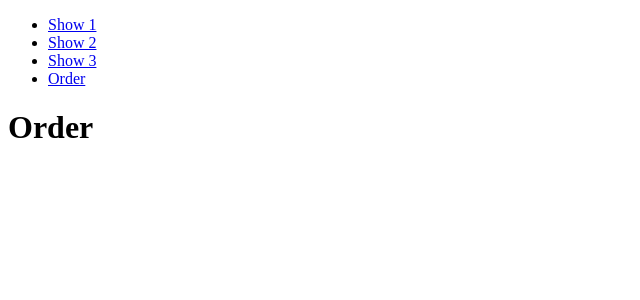
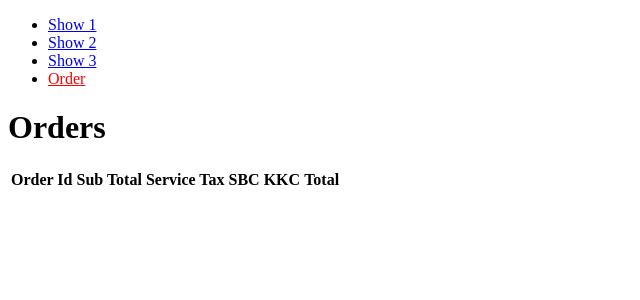
Before and after one commit to chetanbuddh95/movie-ticket, a React (Create React App) app: page /order in a window 1280 px wide. Shown: the top 300 px of the page, without its empty margins (0-640 px from the left). Built offline with nearby package versions, Linux system fonts and the light colour scheme.

Commit message:
code modification and added orders table

```diff
--- /dev/null
+++ b/src/actions/index.js
@@ -0,0 +1,14 @@
+let orderId = 0;
+
+export const selecteSeat = (payload) => ({
+    type: 'SELECT_SEAT',
+    payload
+});
+
+export const bookTickets = (opts) => ({
+    type: 'BOOK_TICKETS',
+    payload: {
+        ...opts,
+        id: orderId++,
+    }
+});
--- a/src/components/App.js
+++ b/src/components/App.js
@@ -10,32 +10,20 @@ import {
 import './App.css';
 
 class App extends React.Component {
-    constructor(props) {
-        super(props);
 
-        this.state = {
-            selectedShow: 'show1'
-        }
-    }
-
-    bookseat = ({show, seatNumber, seatType}) => {
-        const { showId } = show
+    selectSeat = ({show, seatNumber, seatType}) => {
+        const { showId } = show;
         this.props.selectSeat({showId, seatNumber, seatType});
     }
 
-    booktickets = () => {
-        this.props.booktickets({
-            showId: this.state.selectedShow,
-            tickets: this.props.selectedSeats[this.state.selectedShow]
+    bookTickets = (showId) => {
+        this.props.bookTickets({
+            showId,
+            tickets: this.props.selectedSeats[showId]
         });
     }
 
-    change = (event) => {
-        this.setState({selectedShow: event.target.value});
-    }
-
     render() {
-        const show = this.props.shows['show1'];
         /**
          * Separate component
          * use constuructor
@@ -49,63 +37,17 @@ class App extends React.Component {
               <div>
                 <Switch>
                     <Route path="/order">
-                        <Order />
+                        <Order orders={this.props.orders}/>
                     </Route>
                     {Object.entries(this.props.shows).map(([key, value]) =>
                         <Route key={key} path={`/${key}`}>
-                            <Show key={key} show={value} bookseat={this.bookseat} booktickets={this.booktickets}/>
+                            <Show key={key} show={value} selectSeat={this.selectSeat} bookTickets={this.bookTickets}/>
                         </Route>
                     )}
                 </Switch>
               </div>
             </div>
           </Router>
-
-            // <div className='container'>
-            //     <select  onChange={this.change} value={this.state.selectedShow}>
-            //         <option value='show1'>
-            //             show 1
-            //         </option>
-            //         <option value='show2'>
-            //             show 2
-            //         </option>
-            //         <option value='show3'>
-            //             show 3
-            //         </option>
-            //     </select>
-            //     <div className='inner'>
-            //         <h4>Selected Show: {this.state.selectedShow}</h4>
-            //         {show &&
-            //             <div className="seat-container">
-            //                 { Object.entries(show.seats).map(([key, values]) => {
-            //                     return (
-            //                         <div>
-            //                             { values.map((seatNumber) => {
-            //                                 const selectedSeat = show.seatSelected.includes(seatNumber)? 'selected-seat' : '';
-            //                                     return (
-            //                                         <span
-            //                                             key={seatNumber}
-            //                                             className={`seat ${selectedSeat} ${seatNumber == null ? 'v-hideen' : ''}`}
-            //                                             onClick={() => this.bookseat({show, seatNumber, seatType: key})}
-            //                                         >{`${seatNumber}`}</span>
-            //                                     )
-            //                                 })
-            //                             }
-            //                         </div>
-            //                     )
-            //                 })}
-            //               <div>
-            //                   <button onClick={this.booktickets}>
-            //                       Book tickets
-            //                   </button>
-            //               </div>
-            //             </div>
-            //         }
-            //     </div>
-            //     <div>
-
-            //     </div>
-            // </div>
         )
     }
 }
--- a/src/components/Header.js
+++ b/src/components/Header.js
@@ -1,6 +1,4 @@
-import {
-    Link,
-} from "react-router-dom";
+import { NavLink } from "react-router-dom";
 
 function Header ({shows}) {
     return (
@@ -8,13 +6,12 @@ function Header ({shows}) {
           <ul>
             {Object.entries(shows).map(([key, value]) =>
                 <li key={key}>
-                <Link key={key} to={`/${key}`} activeClassName="active">{value.displayName}</Link>
+                  <NavLink key={key} to={`/${key}`} activeClassName="active">{value.displayName}</NavLink>
                 </li>
               )
             }
-
             <li>
-            <Link to="/order" activeClassName="active">Order</Link>
+              <NavLink to="/order" activeClassName="active">Order</NavLink>
             </li>
           </ul>
       </nav>
--- a/src/components/Order.js
+++ b/src/components/Order.js
@@ -1,6 +1,28 @@
-function Order() {
+function Order({orders}) {
     return (
-        <h1>Order</h1>
+        <>
+            <h1>Orders</h1>
+            <table>
+                <tr>
+                    <th>Order Id</th>
+                    <th>Sub Total</th>
+                    <th>Service Tax</th>
+                    <th>SBC</th>
+                    <th>KKC</th>
+                    <th>Total</th>
+                </tr>
+                {orders.map((order) =>
+                    <tr>
+                        <td>{order.id}</td>
+                        <td>{order.subTotal}</td>
+                        <td>{order.serviceTax}</td>
+                        <td>{order.SBC}</td>
+                        <td>{order.KKC}</td>
+                        <td>{order.total}</td>
+                    </tr>
+                )}
+            </table>
+        </>
     );
 }
 
--- a/src/components/Show.js
+++ b/src/components/Show.js
@@ -1,17 +1,18 @@
 function Show(props) {
-    const { show, bookseat, booktickets } = props;
+    const { show, selectSeat, bookTickets } = props;
+
     return (
         <div className="seat-container">
             { Object.entries(show.seats).map(([key, values]) => {
                 return (
-                    <div>
+                    <div key={key}>
                         { values.map((seatNumber) => {
                             const selectedSeat = show.seatSelected.includes(seatNumber)? 'selected-seat' : '';
                                 return (
                                     <span
                                         key={seatNumber}
                                         className={`seat ${selectedSeat} ${seatNumber == null ? 'v-hideen' : ''}`}
-                                        onClick={() => bookseat({show, seatNumber, seatType: key})}
+                                        onClick={() => selectSeat({show, seatNumber, seatType: key})}
                                     >{`${seatNumber}`}</span>
                                 )
                             })
@@ -20,7 +21,7 @@ function Show(props) {
                 )
             })}
             <div>
-                <button onClick={booktickets}>
+                <button onClick={() => bookTickets(show.showId)}>
                     Book tickets
                 </button>
             </div>
--- a/src/containers/App.js
+++ b/src/containers/App.js
@@ -1,13 +1,14 @@
 import { connect } from 'react-redux';
+import { selecteSeat, bookTickets } from '../actions';
 import App from '../components/App';
-
 
 const AppContainer = (props) => (
     <App
         shows={props.shows}
         selectSeat={props.selectSeat}
+        bookTickets={props.bookTickets}
         selectedSeats={props.selectedSeats}
-        booktickets={props.booktickets}
+        orders={props.orders}
     />
 )
 
@@ -15,13 +16,14 @@ const mapStatetoProps = state => {
     return {
         shows: state.shows,
         selectedSeats: state.selectedSeats,
+        orders: state.orders
     }
 }
 
 const mapDispatchToProps = dispatch => {
     return {
-        selectSeat: (payload) => dispatch({type: 'SelectSeat', payload}),
-        booktickets: (payload) => dispatch({type: 'BookTickets', payload}),
+        selectSeat: (payload) => dispatch(selecteSeat(payload)),
+        bookTickets: (payload) => dispatch(bookTickets(payload)),
     }
 }
 
--- a/src/redux/orders.js
+++ b/src/redux/orders.js
@@ -18,30 +18,33 @@ function getTotal (tickets) {
             KKC += price * kkc / 100;
         });
     });
-    const serviceTax = subTotal * 14 / 100;
-    const total = Math.round(subTotal + SBC + KKC + serviceTax);
+    const calculatedServiceTax = subTotal * serviceTax / 100;
+    const total = Math.round(subTotal + SBC + KKC + calculatedServiceTax);
+
     return {
         subTotal,
-        SBC,
-        KKC,
-        serviceTax,
+        SBC: SBC.toFixed(2),
+        KKC: KKC.toFixed(2),
+        serviceTax: calculatedServiceTax.toFixed(2),
         total
     };
 }
 
 let reducer = (state = initialState, action) => {
     switch(action.type) {
-        case 'BookTickets': {
-            const { showId, tickets} = action.payload;
+        case 'BOOK_TICKETS': {
+            const { showId, tickets, id } = action.payload;
 
             const newOrder = {
-                id: 'something',
+                id,
                 showId,
                 ...getTotal(tickets),
             }
 
-            console.log(newOrder);
-            return [];
+            return [
+                ...state,
+                newOrder,
+            ];
         }
         default: {
             return [] ;
--- a/src/redux/selectedSeat.js
+++ b/src/redux/selectedSeat.js
@@ -1,6 +1,16 @@
 const initialState = {
     'show1': {
         'Platinum': ['A1'],
+        'Gold': [],
+        'Silver': [],
+    },
+    'show2': {
+        'Platinum': ['B1'],
+        'Gold': [],
+        'Silver': [],
+    },
+    'show3': {
+        'Platinum': ['C1'],
         'Gold': [],
         'Silver': [],
     }
@@ -8,7 +18,7 @@ const initialState = {
 
 let reducer = (state = initialState, action) => {
     switch(action.type) {
-        case 'SelectSeat': {
+        case 'SELECT_SEAT': {
             const { showId, seatNumber, seatType } = action.payload;
             let selectedSeat;
 
--- a/src/redux/showReducer.js
+++ b/src/redux/showReducer.js
@@ -32,50 +32,10 @@ const initialState = {
         }
     }
 };
-    // {
-    //     showId: '2',
-    //     displayName: 'Show 2',
-    //     seatSelected: [],
-    //     seats: [
-    //         {
-    //             ...platinumSeats,
-    //             seats: generateSeats(7, 'A'),
-    //         },
-    //         {
-    //             ...goldSeats,
-    //             seats: generateSeats(6, 'B', [0]),
-    //         },
-    //         {
-    //             ...silverSeats,
-    //             seats: generateSeats(7, 'C'),
-    //         },
-    //     ]
-    // },
-    // {
-    //     showId: '3',
-    //     displayName: 'Show 3',
-    //     seatSelected: [],
-    //     seats: [
-    //         {
-    //             ...platinumSeats,
-    //             seats: generateSeats(7, 'A'),
-    //         },
-    //         {
-    //             ...goldSeats,
-    //             seats: generateSeats(8, 'B'),
-    //         },
-    //         {
-    //             ...silverSeats,
-    //             seats: generateSeats(9, 'C'),
-    //         },
-    //     ]
-    // }
-
-// ];
 
 let reducer = (state = initialState, action) => {
     switch(action.type) {
-        case 'SelectSeat': {
+        case 'SELECT_SEAT': {
             const { showId, seatNumber } = action.payload;
             let seatSelected;
 
```
Lines whose indentation alone changed are shown as unchanged.
